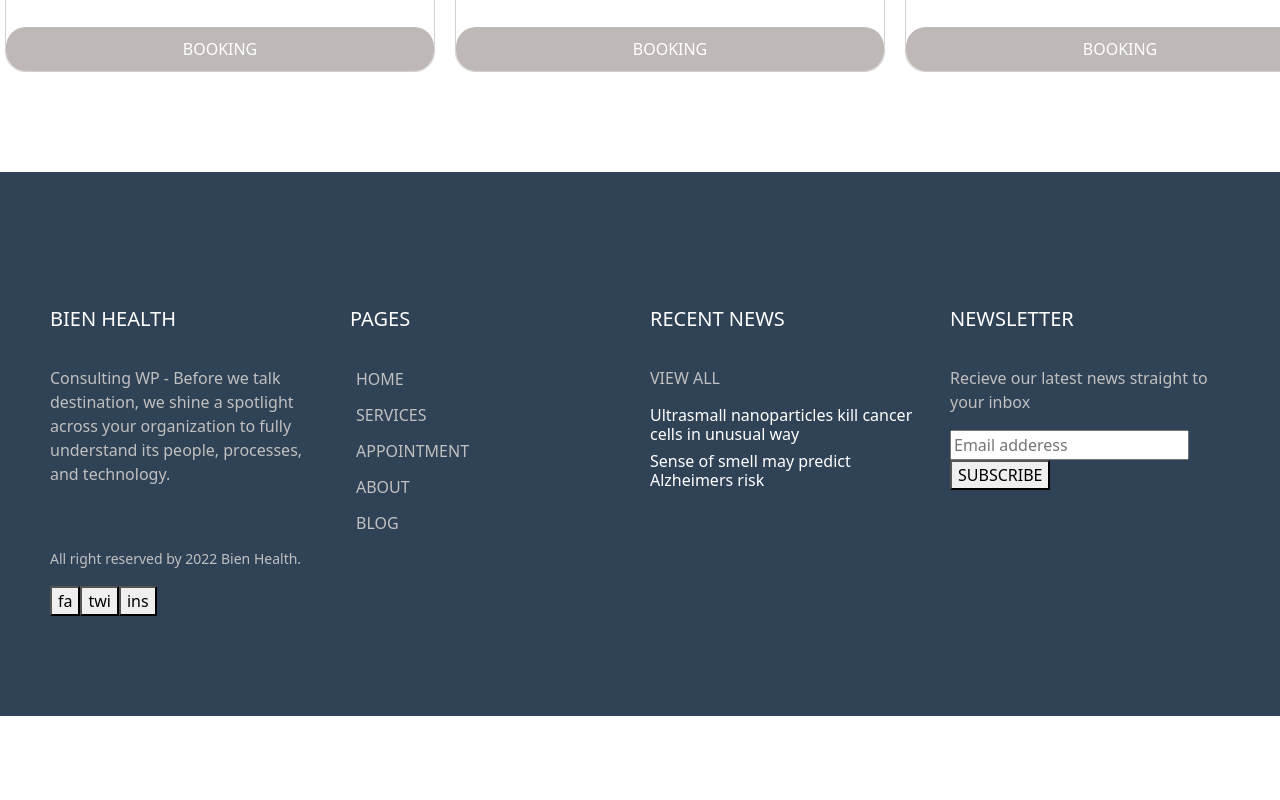
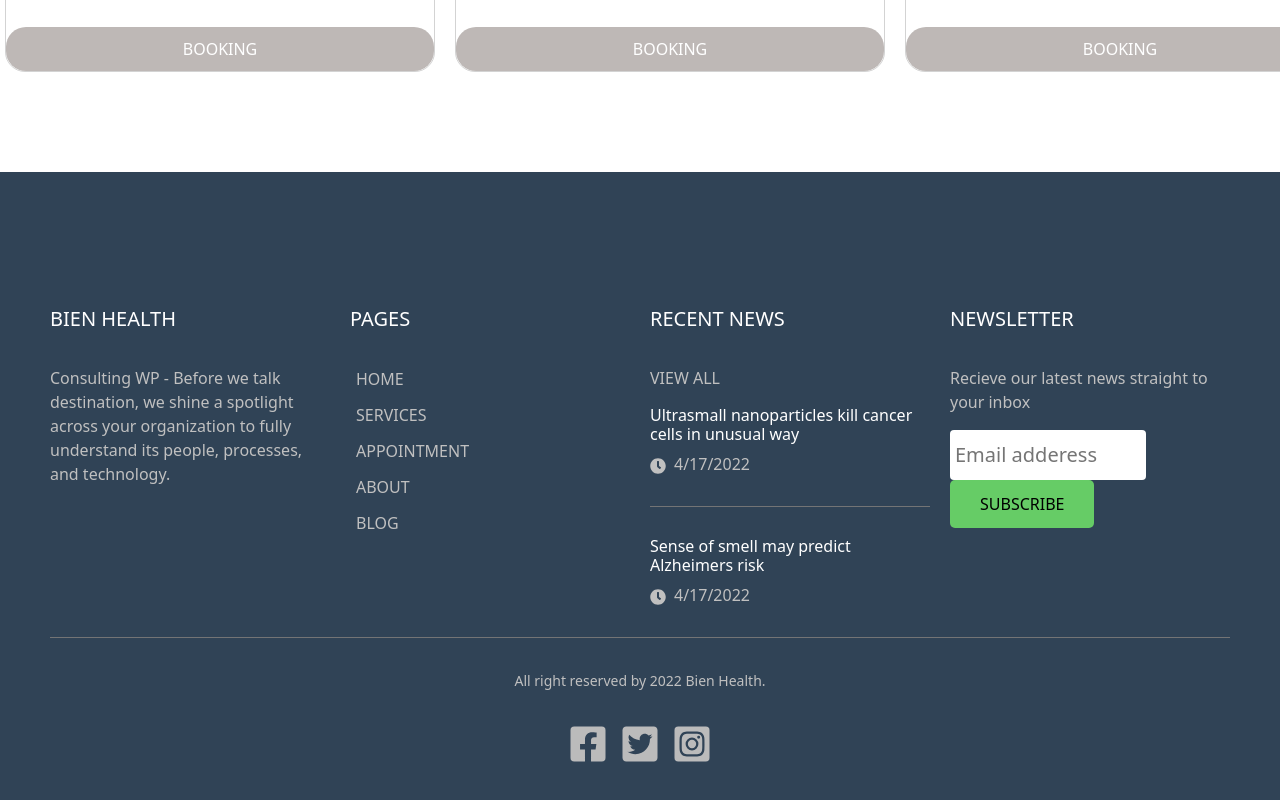
Before and after one commit to sheikhhasan124/bien-health, a React (Create React App) app: page /home in a window 1280 px wide. Shown: the part 2065-2865 px from the top of the page. Before the commit the page ends 2781 px from the top, so only its background shows below. Built offline with nearby package versions, Linux system fonts and the light colour scheme.

Commit message:
fotter done

```diff
--- a/package.json
+++ b/package.json
@@ -12,6 +12,7 @@
     "react-bootstrap": "^2.2.3",
     "react-dom": "^18.0.0",
     "react-firebase-hooks": "^5.0.3",
+    "react-icons": "^4.3.1",
     "react-router-dom": "^6.3.0",
     "react-scripts": "5.0.1",
     "web-vitals": "^2.1.4"
--- a/src/Component/Shared/Footer/Footer.css
+++ b/src/Component/Shared/Footer/Footer.css
@@ -20,6 +20,41 @@
 .pages button:hover{
     color: gray;
 }
+.footer-container .hr{
+    width: 100%;
+    height: 1px;
+    background-color: #737475;
+    margin: 30px 0;
+}
+.newsLetter input{
+   width: 70%;
+   border: none;
+   padding: 10px 0;
+   padding-left: 5px;
+   border-radius: 4px;
+   font-size: 20px;
+}
+.newsLetter button{
+    background-color: #66CC66;
+    border: none;
+    padding: 12px 30px;
+    border-radius: 5px;
+
+}
+.footer-social{
+    text-align: center;
+    margin-top: 10px;
+}
+.social-icon button{
+border: none;
+font-size: 40px;
+background: none;
+color: rgb(187, 187, 187);
+}
+.social-icon button:hover{
+    color: black;
+}
+
 @media screen and (min-width:700px){
     .footer-info{
         display: grid;
--- a/src/Component/Shared/Footer/Footer.js
+++ b/src/Component/Shared/Footer/Footer.js
@@ -1,9 +1,13 @@
 import React from 'react';
+import { FaFacebookSquare,FaTwitterSquare ,FaInstagramSquare,FaClock} from "react-icons/fa";
+
+
 import './Footer.css'
 
 const Footer = () => {
     const date = new Date();
     const year = date.getFullYear();
+    const today = date.toLocaleDateString()
     return (
         <div className='footer-container'>
             <div className="footer-info">
@@ -25,8 +29,8 @@ const Footer = () => {
                     <p>VIEW ALL</p>
                     <h6 className='colore-white'>Ultrasmall nanoparticles kill cancer cells in unusual way</h6>
                     <div className="date">
-                        {}
-                        <span>{}</span>
+                         <span className='me-2'><FaClock></FaClock></span>
+                        <span>{today}</span>
                     </div>
                 </div>
                 <div className="hr"></div>
@@ -34,25 +38,27 @@ const Footer = () => {
 
                     <h6 className='colore-white'>Sense of smell may predict Alzheimers risk</h6>
                     <div className="date">
-                        {}
-                        <span>{}</span>
+                         <span className='me-2'><FaClock></FaClock></span>
+                        <span>{today}</span>
                     </div>
                 </div>
             </div>
             <div className="newsLetter">
                 <h3 className='title  colore-white'>NEWSLETTER</h3>
                 <p>Recieve our latest news straight to your inbox</p>
+
                 <input type="text" placeholder='Email adderess' />
                 <button>SUBSCRIBE</button>
+
             </div>
             </div>
             <div className="hr"></div>
-            <div>
+            <div className='footer-social'>
                 <p><small>All right reserved by {year} Bien Health.</small></p>
                 <div className="social-icon">
-                    <button>fa</button>
-                    <button>twi</button>
-                    <button>ins</button>
+                    <button><FaFacebookSquare></FaFacebookSquare></button>
+                    <button><FaTwitterSquare/></button>
+                    <button><FaInstagramSquare/></button>
                 </div>
             </div>
         </div>
--- a/src/Component/Shared/Header/Header.js
+++ b/src/Component/Shared/Header/Header.js
@@ -1,4 +1,5 @@
 import React from 'react';
+
 import { Container, Nav, Navbar } from 'react-bootstrap';
 
 const Header = () => {
```
Also changed, not shown: 1 other file (tests, documents, lock files or other folders).
